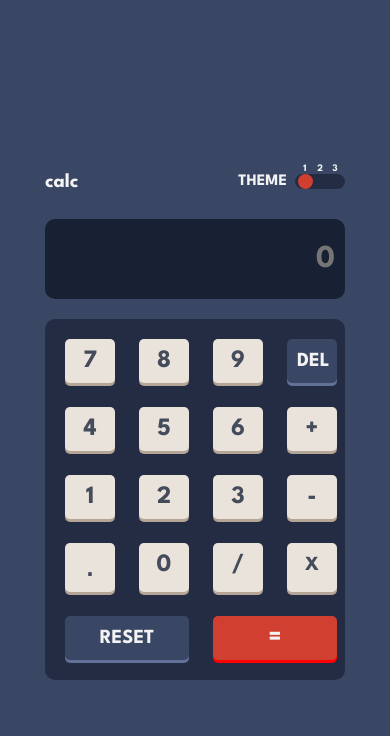
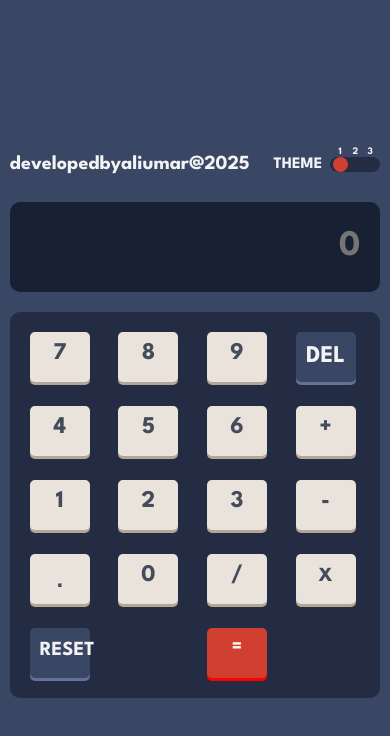
Before and after one commit to aliumar123178/last-calculator, a plain HTML site: page index.html in a window 390 px wide. Drawn offline with Linux system fonts and the light colour scheme.

Commit message:
Updated CSS and JS for calculator

```diff
--- a/index.html
+++ b/index.html
@@ -11,12 +11,13 @@
       href="./images/favicon-32x32.png"
     />
     <link rel="stylesheet" href="style3.css" type="text/css" />
-    <title>Frontend Mentor | Calculator app</title>
+    <title>best | Calculator app</title>
   </head>
   <body class="blue">
     <main>
       <section id="header">
-        <p>calc</p>
+        <p> developedbyaliumar@2025 </p><br>
+
 
         <div class="themeCont">
           <label for="theme">Theme</label>
@@ -87,8 +88,7 @@
 
     <footer>
       <div class="attribution">
-
-        >. Coded by
+       >. Coded by
         >Ali umar</a
         >.
       </div>
--- a/style3.css
+++ b/style3.css
@@ -20,7 +20,9 @@
 }
 
 main {
-  width: 400px;
+ width: 90%;
+  max-width: 500px;
+  min-width: 320px;
 }
 
 #header {
@@ -97,18 +99,23 @@ main {
 
 .bluebg-input {
   width: 100%;
-  height: 80px;
-  font-size: 32px;
+  height: 100px;
+  font-size: clamp(24px, 5vw, 42px);
   border-radius: 10px;
   outline: none;
   border: none;
-  padding-inline-start: 10px;
-  padding-inline-end: 10px;
+  padding: 20px;
   background-color: hsl(224, 36%, 15%);
   color: #f3f3f3;
   text-align: right;
   font-family: "League Spartan", sans-serif;
-  transition: 1s background ease-out;
+  overflow-x: auto;
+  white-space: nowrap;
+  scrollbar-width: none;
+  -ms-overflow-style: none;
+}
+.bluebg-input::-webkit-scrollbar {
+  display: none;
 }
 
 /* later render this using the scss */
@@ -357,17 +364,23 @@ footer {
 
 @media (max-width: 500px) {
   main {
-    width: 300px;
+    width: 95%;
   }
 
   .button {
-    width: 50px;
-    height: auto;
+    width: 60px;
+    height: 50px;
+    font-size: 24px;
   }
 
   .reset,
   .equal {
-    width: auto;
+    font-size: 20px;
+  }
+
+  .bluebg-input {
+    height: 90px;
+    font-size: 36px;
   }
 }
 
```
